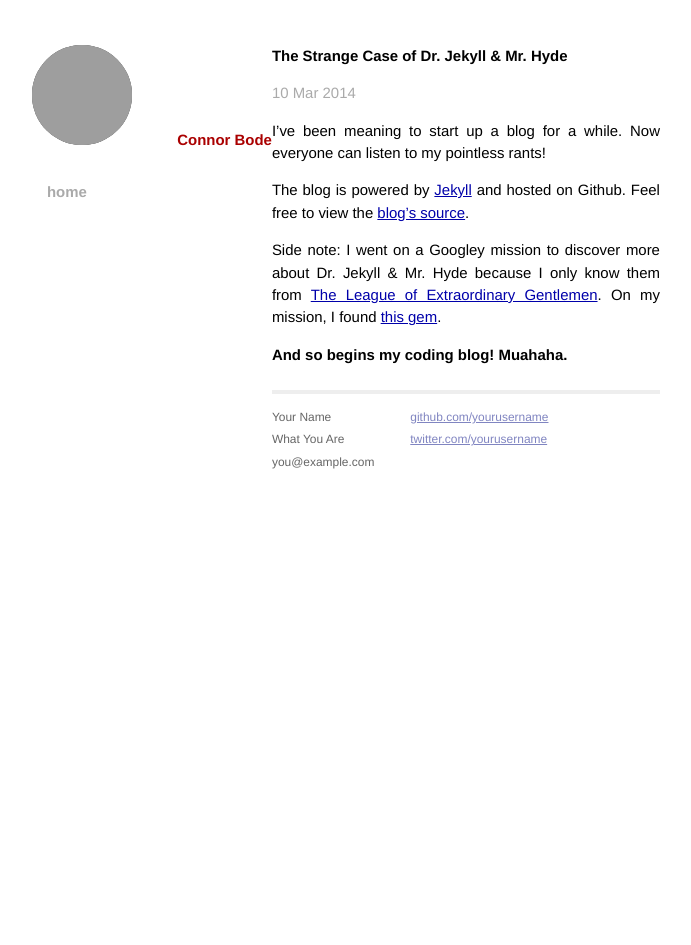
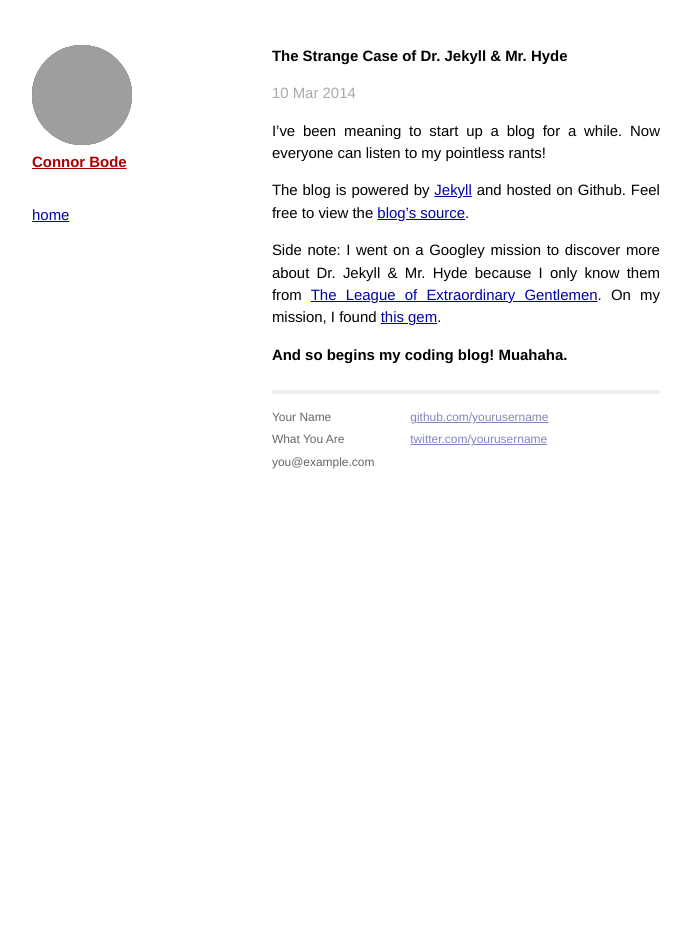
Before and after one commit to connorbode/connorbode.github.io, a Jekyll site: the page built from _posts/2014-03-10-welcome-to-jekyll.markdown, in a window 1280 px wide. Shown: the whole page, without its empty margins (294-985 px from the left). Built offline with Jekyll 4.4.1, drawn with Linux system fonts in a browser that asks for light colours; Markdown is read by kramdown in place of the engine named in the settings; grey boxes are pictures that could not be loaded.

Commit message:
changed sidebar structure

```diff
--- a/_layouts/default.html
+++ b/_layouts/default.html
@@ -17,11 +17,13 @@
 
         <div class="site">
           <div class="left">
-            <div class="header">
+            <div>
               <img class="gravatar" src="http://www.gravatar.com/avatar/{{site.email_md5}}?s=100"></img>
+            </div>
+            <div>
               <h1 class="title"><a href="/">{{ site.name }}</a></h1>
+            </div>
               <a class="extra" href="/">home</a>
-            </div>
           </div>
 
           <div class="right">
```
